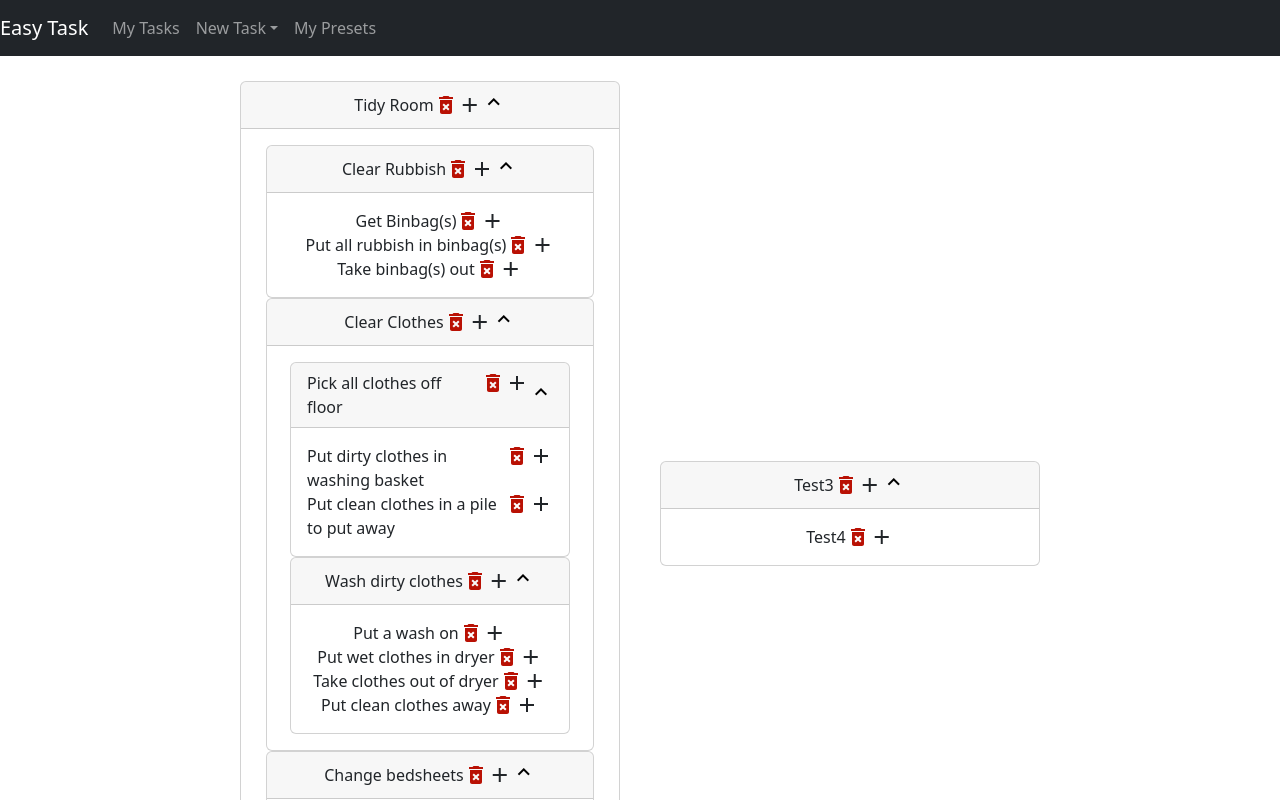
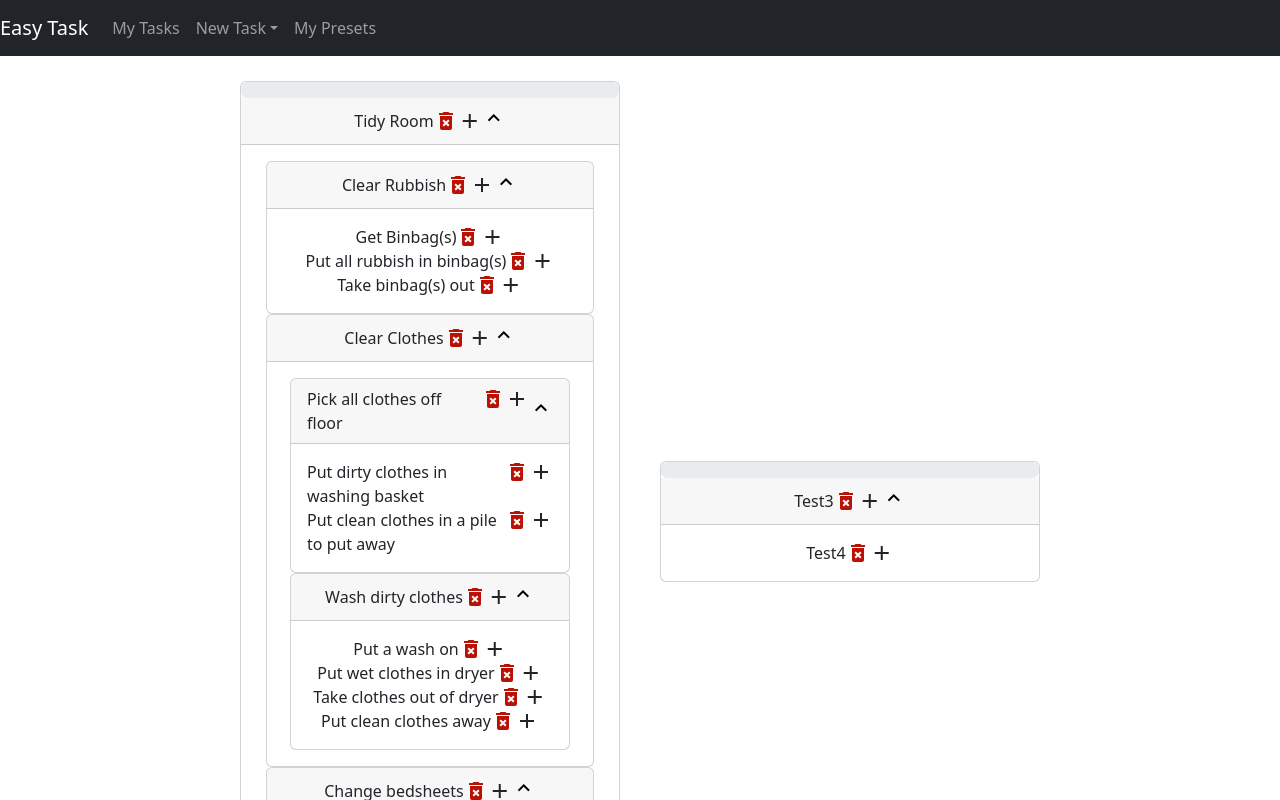
Before and after one commit to anishanorman/easy-task, a React (Create React App) app: page /presets in a window 1280 px wide. Shown: the top 800 px of the page. Built offline with nearby package versions, Linux system fonts and the light colour scheme.

Commit message:
shows progress bar

```diff
--- a/src/components/Container.tsx
+++ b/src/components/Container.tsx
@@ -1,6 +1,6 @@
-import { Accordion, AccordionContext, Card, useAccordionButton } from "react-bootstrap";
+import { Accordion, AccordionContext, Card, ProgressBar, useAccordionButton } from "react-bootstrap";
 import { Task } from "../types/task";
-import { useContext, useState } from "react";
+import { useContext, useState, useEffect } from "react";
 import "./styles/Container.css";
 import SingleTask from "./SingleTask";
 import SinglePreset from "./SinglePreset";
@@ -35,16 +35,38 @@ const styles = {
 
 export default function Container(props: any) {
   const task = props.task || props.preset;
+  const [totalProgress, setTotalProgress] = useState<number>(0);
+
+  // Calculates the total progress of a task and all its subtasks
+  const calculateTotalProgress = (task: Task): number => {
+    if (task.subtasks.length === 0) {
+      return task.done ? 100 : 0;
+    }
+
+    let totalProgress = 0;
+    task.subtasks.forEach((subtask) => {
+      totalProgress += calculateTotalProgress(subtask);
+    });
+
+    return Math.round(totalProgress / task.subtasks.length);
+  };
+
+  // Update the total progress when the task or any of its subtasks change
+  useEffect(() => {
+    setTotalProgress(calculateTotalProgress(task));
+  }, [task])
 
   if (task.subtasks.length > 0) {
     return (
       <Accordion defaultActiveKey={task.task}>
         <Card style={task.done ? styles.done : styles.ongoing}>
+          {!props.child && <ProgressBar now={totalProgress} label={`${totalProgress}%`} />}
           <Card.Header style={{ border: task.subtasks.length > 0 ? "" : 0 }}>
+
             {props.task ? (
-              <SingleTask path={props.path} task={task} />
+              <SingleTask path={props.path} task={task} parent/>
             ) : (
-              <SinglePreset path={props.path} preset={task} />
+              <SinglePreset path={props.path} preset={task} parent/>
             )}
             <MinMaxButton eventKey={task.task} />
           </Card.Header>
@@ -56,12 +78,14 @@ export default function Container(props: any) {
                     path={[...props.path, index]}
                     key={index}
                     task={subtask}
+                    child
                   />
                 ) : (
                   <Container
                     path={[...props.path, index]}
                     key={index}
                     preset={subtask}
+                    child
                   />
                 );
               })}
--- a/src/components/SingleTask.tsx
+++ b/src/components/SingleTask.tsx
@@ -82,7 +82,7 @@ export default function SingleTask(props: any) {
       )}
       <DeleteBtn type="task" path={props.path} />
       <span className="material-symbols-outlined" onClick={handlePlusClick} style={{cursor: "pointer"}}>
-        add
+        {!props.parent && "library_add"}
       </span>
     </div>
   )
--- a/src/helpers/TasksProvider.tsx
+++ b/src/helpers/TasksProvider.tsx
@@ -50,12 +50,12 @@ function TasksProvider({ children }: any) {
 
   useEffect(() => {
     localStorage.setItem("tasks", JSON.stringify(tasks));
-  }, [tasks]);
+  }, [tasks])
 
   function addPreset(task: Task) {
     setTasks((draft: Task[]) => {
-      draft.push(task);
-    });
+      draft.push(task)
+    })
   }
 
   function newTask(indexes: number[]) {
```
